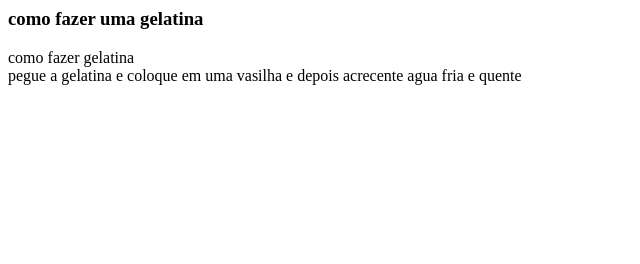
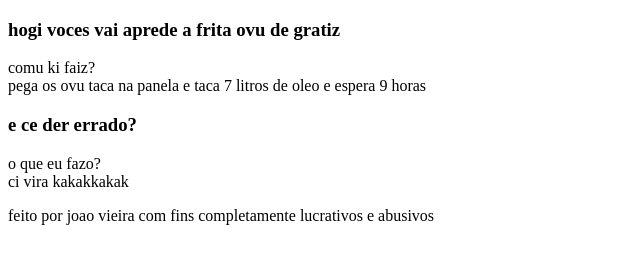
Before and after one commit to amandaTWT/flash-cards, a plain HTML site: page index.html in a window 1280 px wide. Shown: the whole page, without its empty margins (0-640 px from the left). Drawn offline with Linux system fonts and the light colour scheme.

Commit message:
Add files via upload

```diff
--- a/index.html
+++ b/index.html
@@ -1,12 +1,39 @@
+<!DOCTYPE html>
+<html lang="pt-br">
+<head>
+    <meta charset="UTF-8">
+    <meta name="viewport" content="width=device-width, initial-scale=1.0">
+    <title>como frita ovu atuazizado 2.0 2025 100% real e naum faiki e gratiz</title>
+</head>
+<body>
+    <main>
+        <section id="container">
             <article class="cartao">
                 <div class="cartao__conteudo">
-    <h3> como fazer uma gelatina </h3>
+                    <h3>hogi voces vai aprede a frita ovu de gratiz</h3>
                     <div class="cartao__conteudo__pergunta">
-    como fazer gelatina
+                        comu ki faiz?
                     </div>
                     <div class="cartao__conteudo__resposta">
-    pegue a gelatina e coloque em uma vasilha e depois acrecente agua fria e quente
+                        pega os ovu taca na panela e taca 7 litros de oleo e espera 9 horas
                     </div>
                 </div>
-
             </article>
+            <article class="cartao">
+                <div class="cartao__conteudo">
+                    <h3>e ce der errado?</h3>
+                    <div class="cartao__conteudo__pergunta">
+                        o que eu fazo?
+                    </div>
+                    <div class="cartao__conteudo__resposta">
+                        ci vira kakakkakak
+                    </div>
+                </div>
+            </article>
+        </section>
+    </main>
+    <footer>
+        <p>feito por joao vieira com fins completamente lucrativos e abusivos</p>
+    </footer>
+</body>
+</html>
```
Lines whose indentation alone changed are shown as unchanged.
